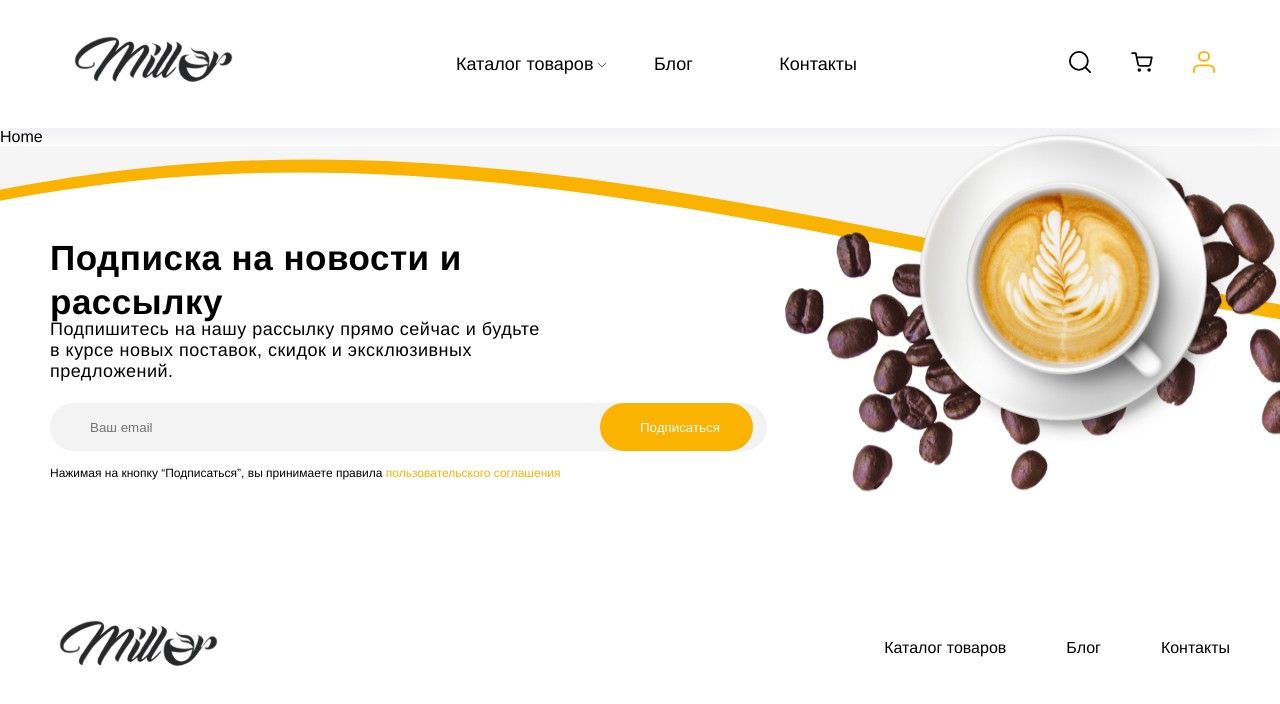
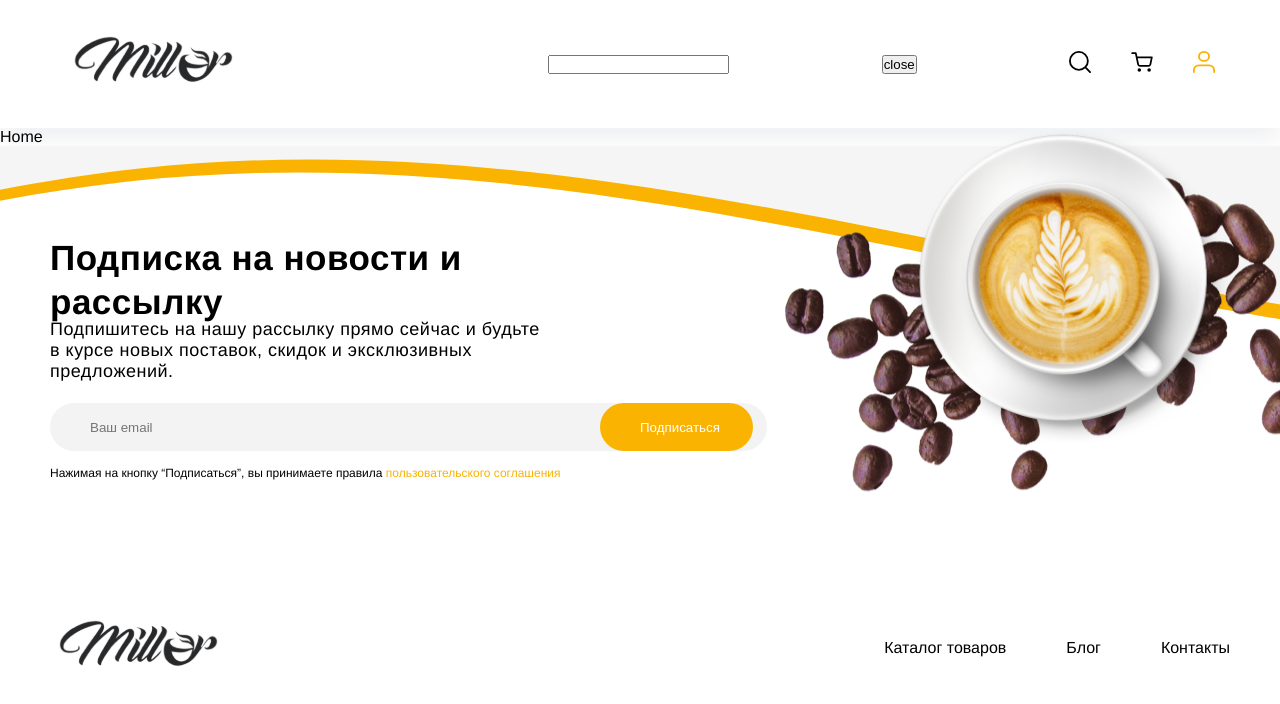
Before and after one commit to jodar-Nimatov/Miller, a React (Create React App) app: page / in a window 1280 px wide. Both pictures are taken after a click on the picture 1080 px from the left and 62 px from the top of the page. Shown: the top 704 px of the page. Built offline with nearby package versions, Linux system fonts and the light colour scheme.

Commit message:
Header логика готова на 100%

```diff
--- a/package.json
+++ b/package.json
@@ -11,9 +11,12 @@
     "json-server": "^0.17.1",
     "react": "^18.2.0",
     "react-dom": "^18.2.0",
+    "react-redux": "^8.0.5",
     "react-router-dom": "^6.8.1",
     "react-scripts": "5.0.1",
     "react-spinners": "^0.13.8",
+    "redux": "^4.2.1",
+    "redux-thunk": "^2.4.2",
     "sass": "^1.58.0",
     "scss": "^0.2.4",
     "scss-loader": "^0.0.1",
--- a/src/Layout/Header/Header.jsx
+++ b/src/Layout/Header/Header.jsx
@@ -8,14 +8,19 @@ import { Link } from "react-router-dom";
 import arrow from "../../assets/arrow.svg";
 
 const Header = () => {
+  const [tum, setTum] = useState(false);
   const [show, setShow] = useState(false);
   const [title, setTitle] = useState('Каталог товаров')
+  const [display, setDisplay] = useState('block')
+  const handleInput = () => {
+      setDisplay('none')
+  }
   const handleshow = () => {
     setShow(!show)
   }
-  const handleopen = (v) => {
+  const handleopen = (catalog) => {
     setShow(!show);
-    setTitle(v)
+    setTitle(catalog)
   }
   return (
     <>
@@ -27,6 +32,7 @@ const Header = () => {
               <Link to="/">
                 <img
                   src={millerLogo}
+                  onClick={()=>setTitle('Каталог Товаров')}
                   width="179px"
                   height="80px"
                   alt="header logo"
@@ -34,7 +40,7 @@ const Header = () => {
               </Link>
             </div>
             <div className="header__center">
-              <ul className="header__list">
+              <ul className={`header__list ${display}`}>
                 <div className="accordion">
                   <li className="header__item1">
                     <div
@@ -89,9 +95,11 @@ const Header = () => {
                 </li>
               </ul>
             </div>
+              <input type="search" className={`header__input ${display}`} /><button className={`header__input-button ${display}`} onClick={()=>setDisplay('block')}>close</button>
             <div className="header__right">
               <a href="#">
                 <img
+                  onClick={handleInput}
                   className="header-search"
                   src={searchlogo}
                   alt="header search"
--- a/src/Layout/Header/Header.scss
+++ b/src/Layout/Header/Header.scss
@@ -24,7 +24,7 @@
     display: none;
   }
   .block{
-    display: block;
+    display: flex;
   }
   span:hover {
     background-color: beige;
@@ -36,6 +36,7 @@
     height: 0px;
   }
   &__inner,
+  &__list ,
   &__center,
   &__right,
   &__left,
@@ -67,6 +68,26 @@
     width: 401px;
     justify-content: space-between;
   }
+  &__input.block{
+    transition: 1000ms;
+    display: none;
+  }
+  &__input.none{
+    transition: 1000ms;
+    display: block;
+  }
+  &__input{
+    transition: 1000ms;
+    &-button.block{
+      display: none;
+    }
+    &-button.none{
+      display: block;
+    }
+    &-button{
+
+    }
+  }
   &__inner {
     justify-content: space-between;
   }
```
Also changed, not shown: 1 other file (tests, documents, lock files or other folders).
